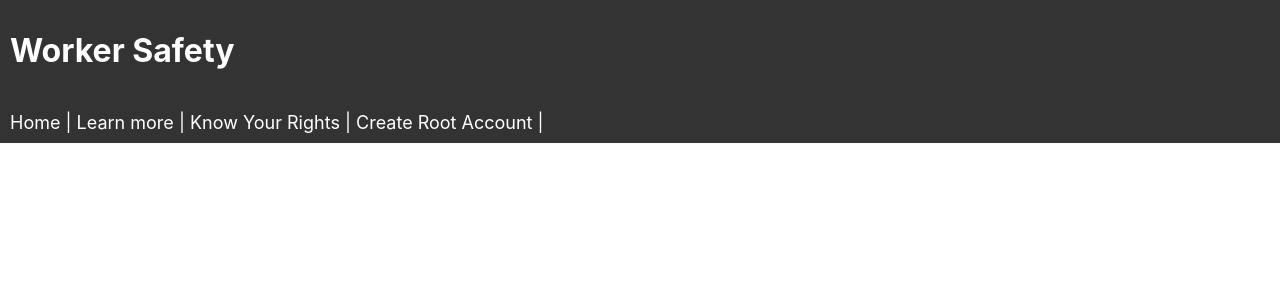
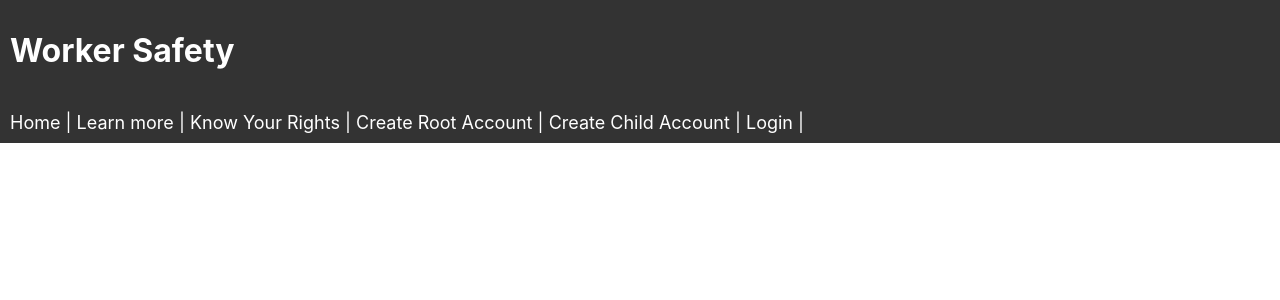
Before and after one commit to etaibar3/worker-safety, a React (Create React App) app in the folder client/: page / in a window 1280 px wide. Shown: the top 300 px of the page. Built offline with nearby package versions, Linux system fonts and the light colour scheme.

Commit message:
Added Account login and creation imports and Navbar Access

```diff
--- a/client/src/App.js
+++ b/client/src/App.js
@@ -8,6 +8,8 @@ import NavBar from './components/layout/navbar';
 import LearnMore from './components/pages/LearnMore';
 import KnowYourRights from './components/pages/KnowYourRights';
 import CreateRootAccount from './components/pages/CreateRootAccount';
+import CreateChildAccount from './components/pages/CreateChildAccount';
+import Login from './components/pages/Login';
 
 function App() {
   return (
@@ -19,6 +21,8 @@ function App() {
           <Route path="/learn-more" component={LearnMore}/>
           <Route path="/know-your-rights" component={KnowYourRights}/>
           <Route path="/create-root-account" component={CreateRootAccount}/>
+          <Route path="/create-child-account" component={CreateChildAccount}/>
+          <Route path="/login" component={Login}/>
         </div>
       </div>
     </Router>
--- a/client/src/components/layout/navbar.js
+++ b/client/src/components/layout/navbar.js
@@ -8,6 +8,8 @@ function NavBar() {
             <Link style={linkStyle} to="/learn-more"> <li style={navItemStyle}>Learn more</li> </Link> |
             <Link style={linkStyle} to="/know-your-rights"> <li style={navItemStyle}>Know Your Rights</li> </Link> |
             <Link style={linkStyle} to="/create-root-account"> <li style={navItemStyle}>Create Root Account</li> </Link> |
+            <Link style={linkStyle} to="/create-child-account"> <li style={navItemStyle}>Create Child Account</li> </Link> |
+            <Link style={linkStyle} to="/login"> <li style={navItemStyle}>Login</li> </Link> |
         </ul>
     )
 }
```
